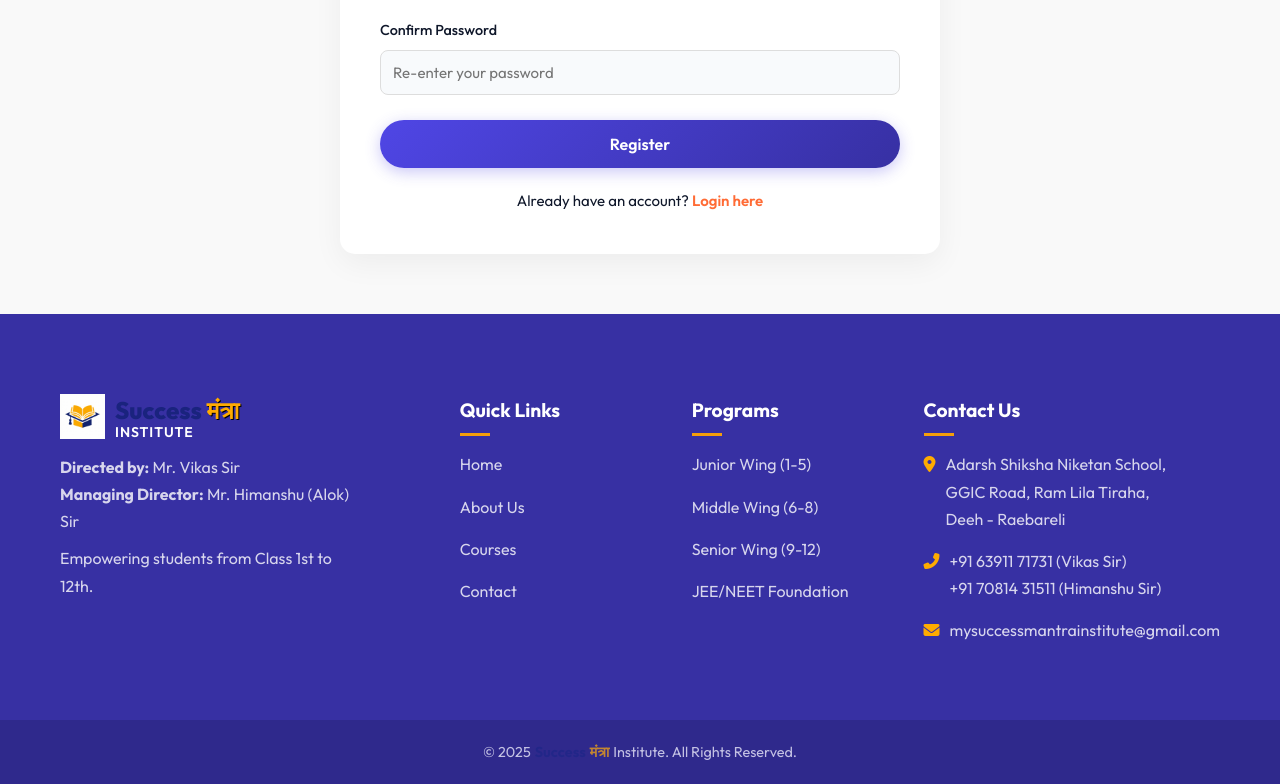
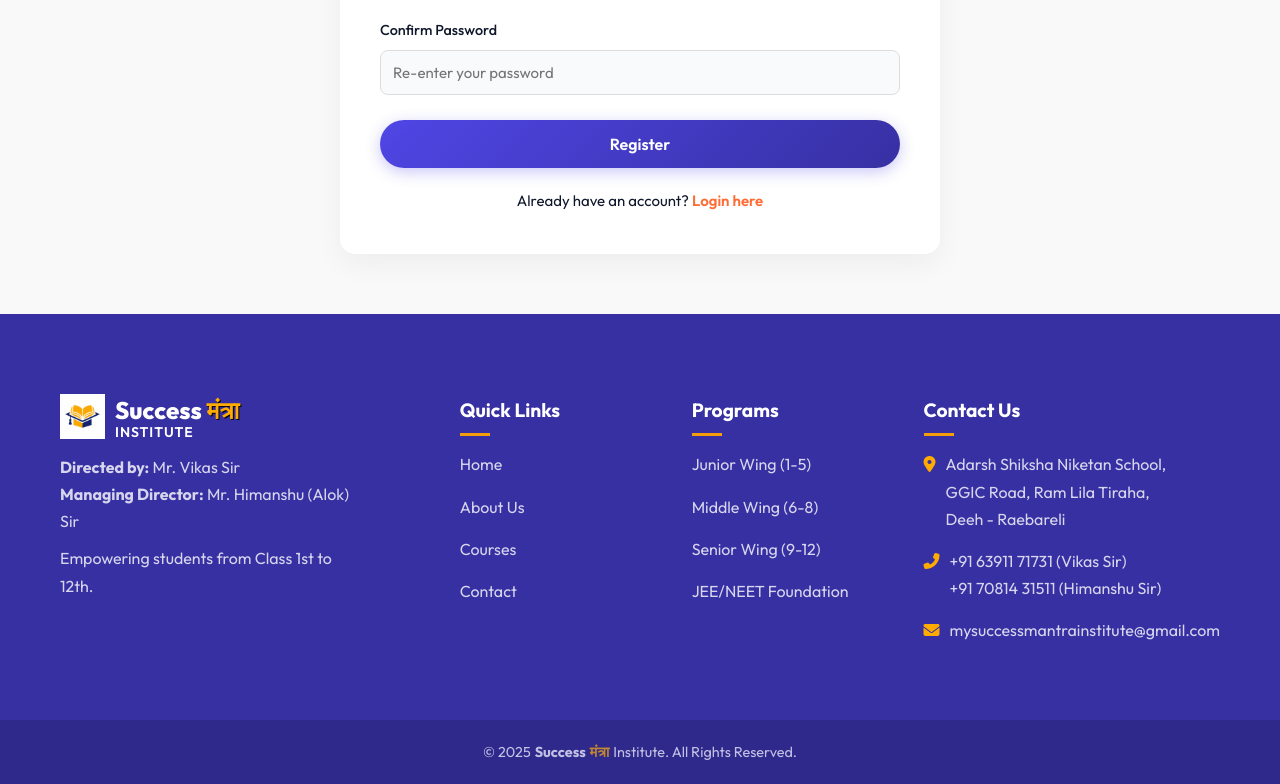
Before and after one commit to Mishra-coder/Coaching_Website, a React (Vite) app in the folder frontend/: page /register in a window 1280 px wide. Shown: the part 685-1469 px from the top of the page. Built offline with nearby package versions, Linux system fonts and the light colour scheme.

Commit message:
Change Success text to white in Footer for better visibility

```diff
--- a/frontend/src/components/Footer.jsx
+++ b/frontend/src/components/Footer.jsx
@@ -11,7 +11,7 @@ const Footer = () => {
                         <div style={{ display: 'flex', flexDirection: 'column', lineHeight: '1' }}>
                             <div>
                                 <span style={{
-                                    color: '#1a237e',
+                                    color: '#ffffff',
                                     fontWeight: '800',
                                     fontSize: '24px'
                                 }}>Success</span>
@@ -80,7 +80,7 @@ const Footer = () => {
             </div>
             <div className="footer-bottom">
                 <p style={{ display: 'flex', alignItems: 'center', justifyContent: 'center', gap: '4px' }}>
-                    &copy; 2025 <span style={{ color: '#1a237e', fontWeight: 'bold' }}>Success</span> <span style={{ color: '#ffab00', fontWeight: 'bold' }}>मंत्रा</span> Institute. All Rights Reserved.
+                    &copy; 2025 <span style={{ color: '#ffffff', fontWeight: 'bold' }}>Success</span> <span style={{ color: '#ffab00', fontWeight: 'bold' }}>मंत्रा</span> Institute. All Rights Reserved.
                 </p>
             </div>
         </footer>
```
